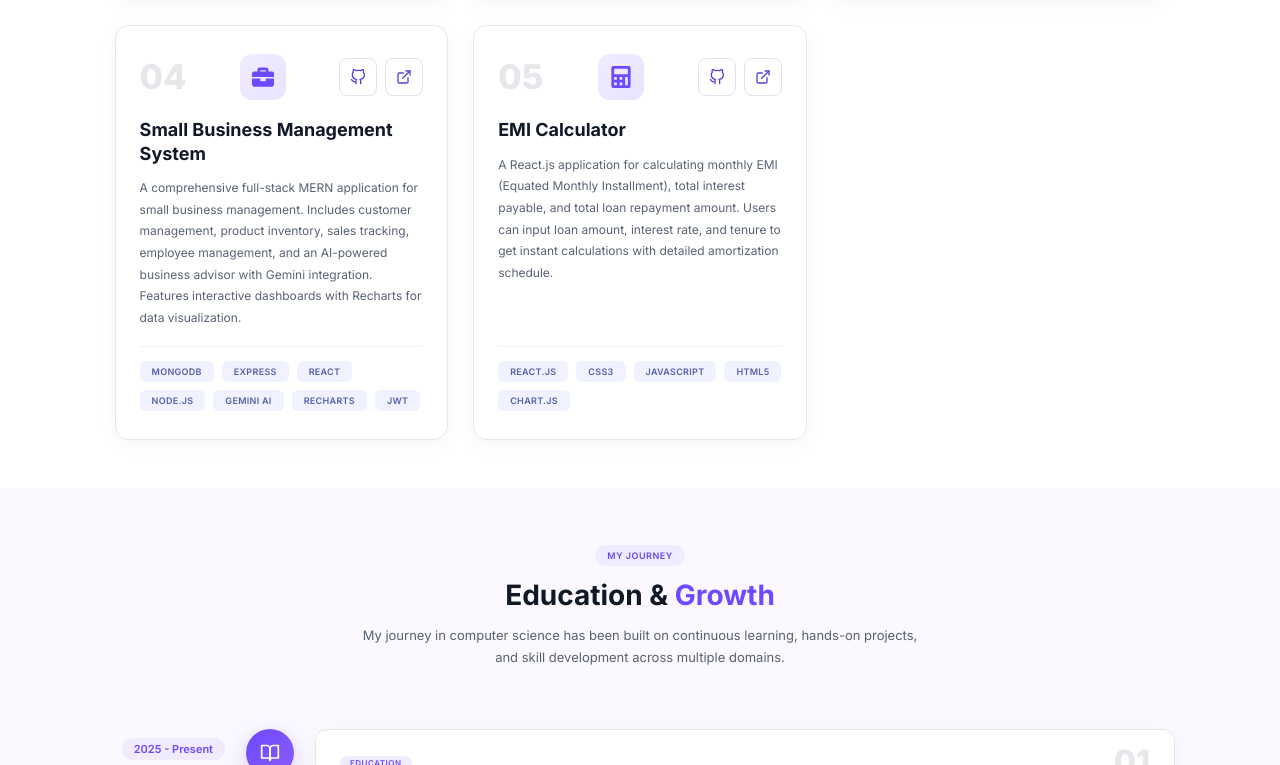
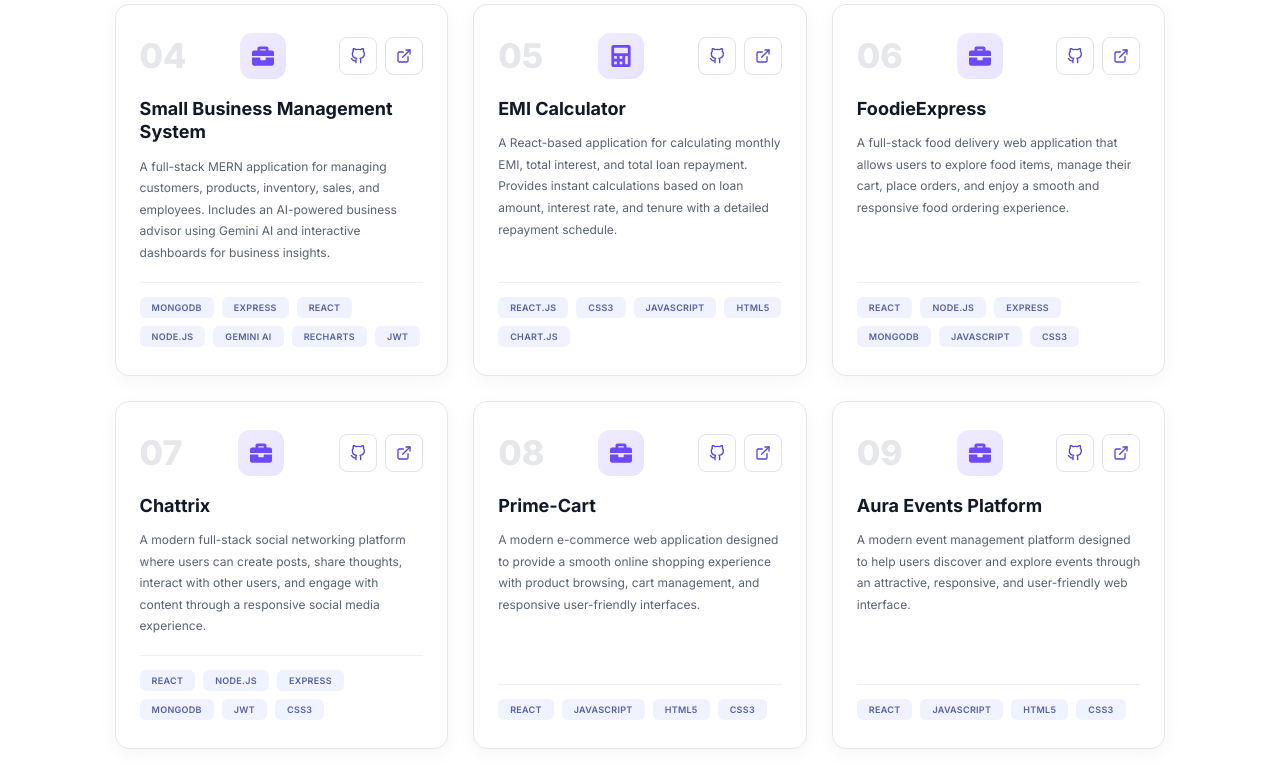
Before and after one commit to ShrishailChincholi/shrishail-devfolio, a React (Vite) app in the folder frontend/: page / in a window 1280 px wide. Shown: the part 3075-3840 px from the top of the page. Built offline with nearby package versions, Linux system fonts and the light colour scheme.

Commit message:
Added Project deatils

```diff
--- a/frontend/src/data/projects.js
+++ b/frontend/src/data/projects.js
@@ -1,37 +1,139 @@
 export const projects = [
   {
     title: "AI Smart Business Advisor",
-    description: "An AI-powered business advisory platform designed to help small businesses understand business health, risks, sales, expenses and opportunities. Features include real-time analytics, predictive insights, and personalized recommendations powered by Google's Gemini AI.",
-    technologies: ["React", "Node.js", "Express", "MongoDB", "Gemini AI", "Recharts"],
+    description:
+      "An AI-powered business advisory platform that helps small businesses analyze business health, sales, expenses, risks, and opportunities. Provides real-time analytics, predictive insights, and personalized recommendations using Google's Gemini AI.",
+    technologies: [
+      "React",
+      "Node.js",
+      "Express",
+      "MongoDB",
+      "Gemini AI",
+      "Recharts"
+    ],
     github: "https://github.com/yourusername/ai-business-advisor",
     live: "https://ai-business-advisor.vercel.app"
   },
+
   {
     title: "WalletNotes-App",
-    description: "A full-stack MERN application for managing personal finances and notes. Users can track expenses, create budgets, manage notes, and get financial insights with interactive dashboards and data visualization.",
-    technologies: ["MongoDB", "Express", "React", "Node.js", "JWT", "Recharts"],
+    description:
+      "A full-stack MERN application for managing personal finances and notes. Users can track expenses, create budgets, manage notes, and view financial insights through interactive dashboards and data visualization.",
+    technologies: [
+      "MongoDB",
+      "Express",
+      "React",
+      "Node.js",
+      "JWT",
+      "Recharts"
+    ],
     github: "https://github.com/yourusername/walletnotes-app",
     live: "https://walletnotes-app.vercel.app"
   },
+
   {
     title: "notSpotify",
-    description: "A Spotify clone built with HTML, CSS, and JavaScript. Features include music player interface, playlist management, search functionality, and responsive design mimicking the popular music streaming service.",
-    technologies: ["HTML5", "CSS3", "JavaScript", "Font Awesome"],
+    description:
+      "A Spotify-inspired music streaming interface built with HTML, CSS, and JavaScript. Includes a music player, playlist management, search functionality, and responsive design.",
+    technologies: [
+      "HTML5",
+      "CSS3",
+      "JavaScript",
+      "Font Awesome"
+    ],
     github: "https://github.com/yourusername/notspotify",
     live: "https://notspotify.vercel.app"
   },
+
   {
     title: "Small Business Management System",
-    description: "A comprehensive full-stack MERN application for small business management. Includes customer management, product inventory, sales tracking, employee management, and an AI-powered business advisor with Gemini integration. Features interactive dashboards with Recharts for data visualization.",
-    technologies: ["MongoDB", "Express", "React", "Node.js", "Gemini AI", "Recharts", "JWT"],
+    description:
+      "A full-stack MERN application for managing customers, products, inventory, sales, and employees. Includes an AI-powered business advisor using Gemini AI and interactive dashboards for business insights.",
+    technologies: [
+      "MongoDB",
+      "Express",
+      "React",
+      "Node.js",
+      "Gemini AI",
+      "Recharts",
+      "JWT"
+    ],
     github: "https://github.com/yourusername/small-business-management",
     live: "https://small-business-management.vercel.app"
   },
+
   {
     title: "EMI Calculator",
-    description: "A React.js application for calculating monthly EMI (Equated Monthly Installment), total interest payable, and total loan repayment amount. Users can input loan amount, interest rate, and tenure to get instant calculations with detailed amortization schedule.",
-    technologies: ["React.js", "CSS3", "JavaScript", "HTML5", "Chart.js"],
+    description:
+      "A React-based application for calculating monthly EMI, total interest, and total loan repayment. Provides instant calculations based on loan amount, interest rate, and tenure with a detailed repayment schedule.",
+    technologies: [
+      "React.js",
+      "CSS3",
+      "JavaScript",
+      "HTML5",
+      "Chart.js"
+    ],
     github: "https://github.com/yourusername/emi-calculator",
     live: "https://emi-calculator.vercel.app"
+  },
+
+  {
+    title: "FoodieExpress",
+    description:
+      "A full-stack food delivery web application that allows users to explore food items, manage their cart, place orders, and enjoy a smooth and responsive food ordering experience.",
+    technologies: [
+      "React",
+      "Node.js",
+      "Express",
+      "MongoDB",
+      "JavaScript",
+      "CSS3"
+    ],
+    github: "https://github.com/ShrishailChincholi/FoodieExpress",
+    live: "https://foodieexpress-wpb6.onrender.com"
+  },
+
+  {
+    title: "Chattrix",
+    description:
+      "A modern full-stack social networking platform where users can create posts, share thoughts, interact with other users, and engage with content through a responsive social media experience.",
+    technologies: [
+      "React",
+      "Node.js",
+      "Express",
+      "MongoDB",
+      "JWT",
+      "CSS3"
+    ],
+    github: "https://github.com/ShrishailChincholi/Chattrix",
+    live: "https://chattrix-588q.onrender.com"
+  },
+
+  {
+    title: "Prime-Cart",
+    description:
+      "A modern e-commerce web application designed to provide a smooth online shopping experience with product browsing, cart management, and responsive user-friendly interfaces.",
+    technologies: [
+      "React",
+      "JavaScript",
+      "HTML5",
+      "CSS3"
+    ],
+    github: "https://github.com/ShrishailChincholi/prime-cart",
+    live: "https://prime-cart-e6d6.onrender.com"
+  },
+
+  {
+    title: "Aura Events Platform",
+    description:
+      "A modern event management platform designed to help users discover and explore events through an attractive, responsive, and user-friendly web interface.",
+    technologies: [
+      "React",
+      "JavaScript",
+      "HTML5",
+      "CSS3"
+    ],
+    github: "https://github.com/ShrishailChincholi/aura-events-platform",
+    live: "https://aura-events-platform.onrender.com"
   }
 ];
```
